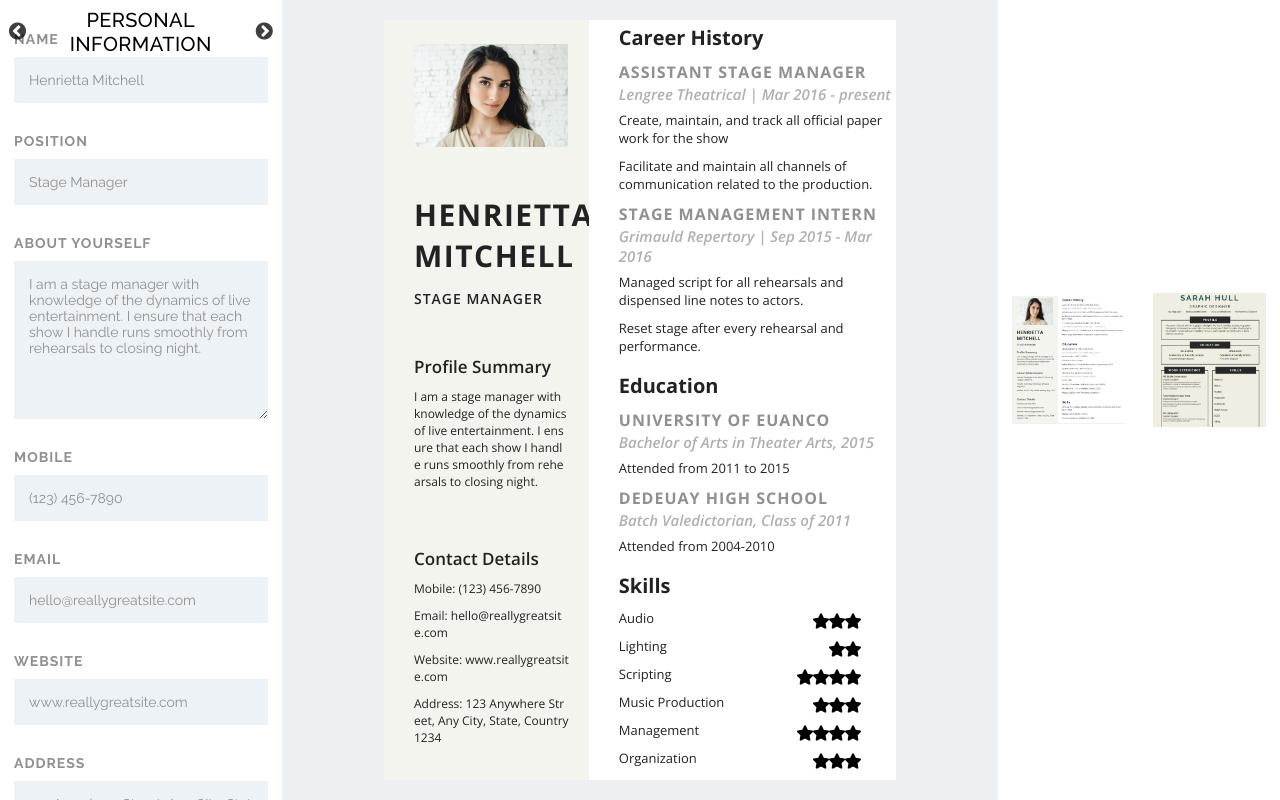
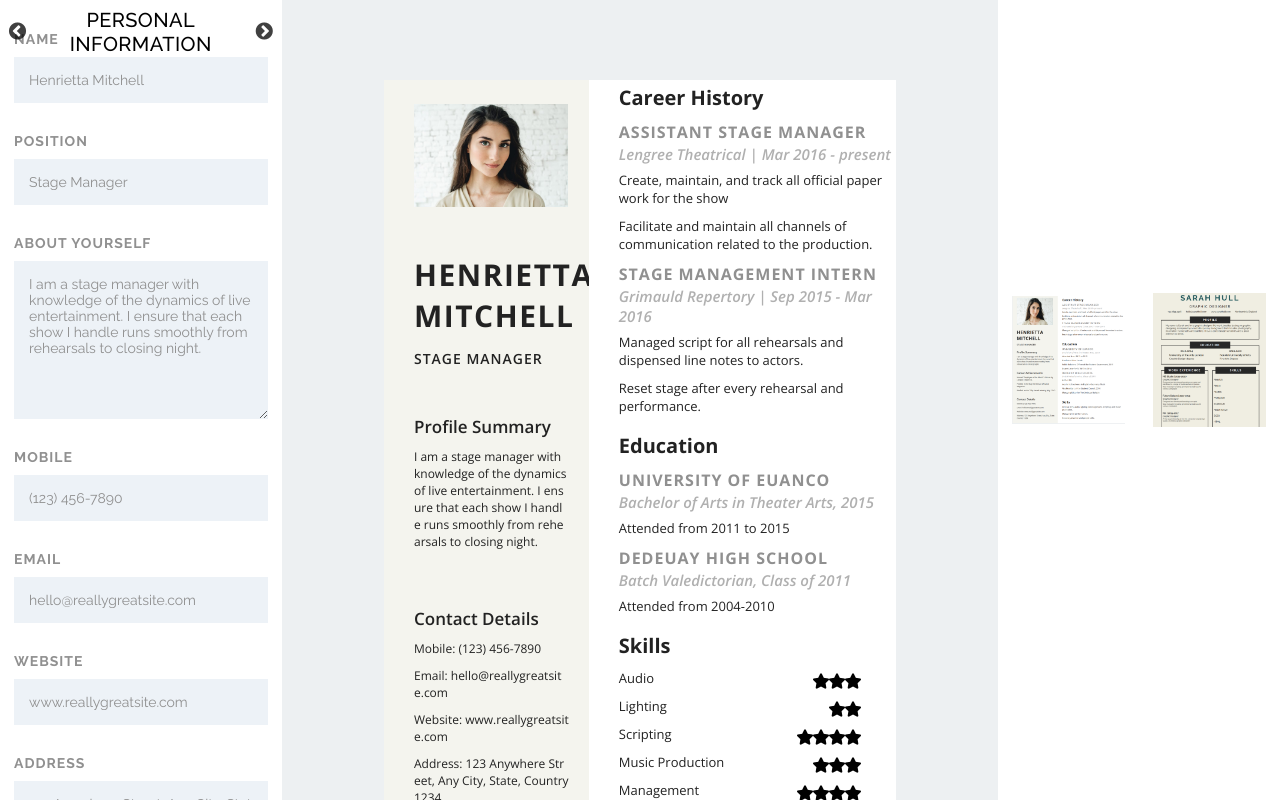
Before and after one commit to CodingMaven1/ProResume, a React (Create React App) app: page / in a window 1280 px wide. Built offline with nearby package versions, Linux system fonts and the light colour scheme.

Commit message:
Added download pdf functionality

```diff
--- a/package.json
+++ b/package.json
@@ -9,6 +9,8 @@
     "@testing-library/jest-dom": "^4.2.4",
     "@testing-library/react": "^9.5.0",
     "@testing-library/user-event": "^7.2.1",
+    "html2canvas": "^1.0.0-rc.5",
+    "jspdf": "^1.5.3",
     "node-sass": "^4.13.1",
     "react": "^16.13.1",
     "react-dom": "^16.13.1",
--- a/src/App.css
+++ b/src/App.css
@@ -1,5 +1,5 @@
 .App{
-    min-height: 100vh;
+    height: 100vh;
     width: 100vw;
     display: flex;
     align-items: center;
--- a/src/Containers/PdfViewer/PdfViewer.jsx
+++ b/src/Containers/PdfViewer/PdfViewer.jsx
@@ -1,5 +1,7 @@
 import React from "react";
 import { connect } from 'react-redux';
+import html2canvas from 'html2canvas';
+import jsPDF from 'jspdf';
 
 import Satiny from '../../Templates/Satiny/Satiny';
 import Euphony from '../../Templates/Euphony/Euphony';
@@ -7,6 +9,22 @@ import Euphony from '../../Templates/Euphony/Euphony';
 import './PdfViewer.scss';
 
 class PdfViewer extends React.Component {
+
+    onPdfHandler = (event) => {
+        event.preventDefault();
+
+        window.scrollTo(0,0);
+
+        const input = document.getElementById('capture');
+
+        html2canvas(input)
+        .then((canvas) => {
+            const imgData = canvas.toDataURL('image/png');
+            let pdf = new jsPDF();
+            pdf.addImage(imgData, 'PNG', 0, 0, 210, 297);
+            pdf.save("download.pdf");
+        });
+    }
 
     render(){
         let {data, template}  = this.props;
@@ -24,7 +42,10 @@ class PdfViewer extends React.Component {
 
         return(
             <div className="PdfViewer">
-                {userTemplate}
+                <div id="capture">
+                    {userTemplate}
+                </div>
+                <button onClick={e => this.onPdfHandler(e)} className="PdfViewer--Download">Generate</button>
             </div>
         )
     }
--- a/src/Containers/PdfViewer/PdfViewer.scss
+++ b/src/Containers/PdfViewer/PdfViewer.scss
@@ -1,9 +1,12 @@
 .PdfViewer{
     height: 100vh;
     width: 56vw;
+    padding-top: 10vh;
+    padding-bottom: 2vh;
     display: flex;
+    flex-direction: column;
     align-items: center;
-    justify-content: center;
+    justify-content: space-around;
     overflow-y: scroll;
 }
 
--- a/src/Templates/Euphony/Euphony.scss
+++ b/src/Templates/Euphony/Euphony.scss
@@ -8,8 +8,8 @@
 .Euphony{
     min-height: 100vh;
     width: 40vw;
-    margin-top: 7vh;
-    margin-bottom: 1vh;
+    // margin-top: 7vh;
+    // margin-bottom: 1vh;
     background-color: #f0eee2;
     display: flex;
     flex-direction: column;
```
Also changed, not shown: 1 other file (tests, documents, lock files or other folders).
